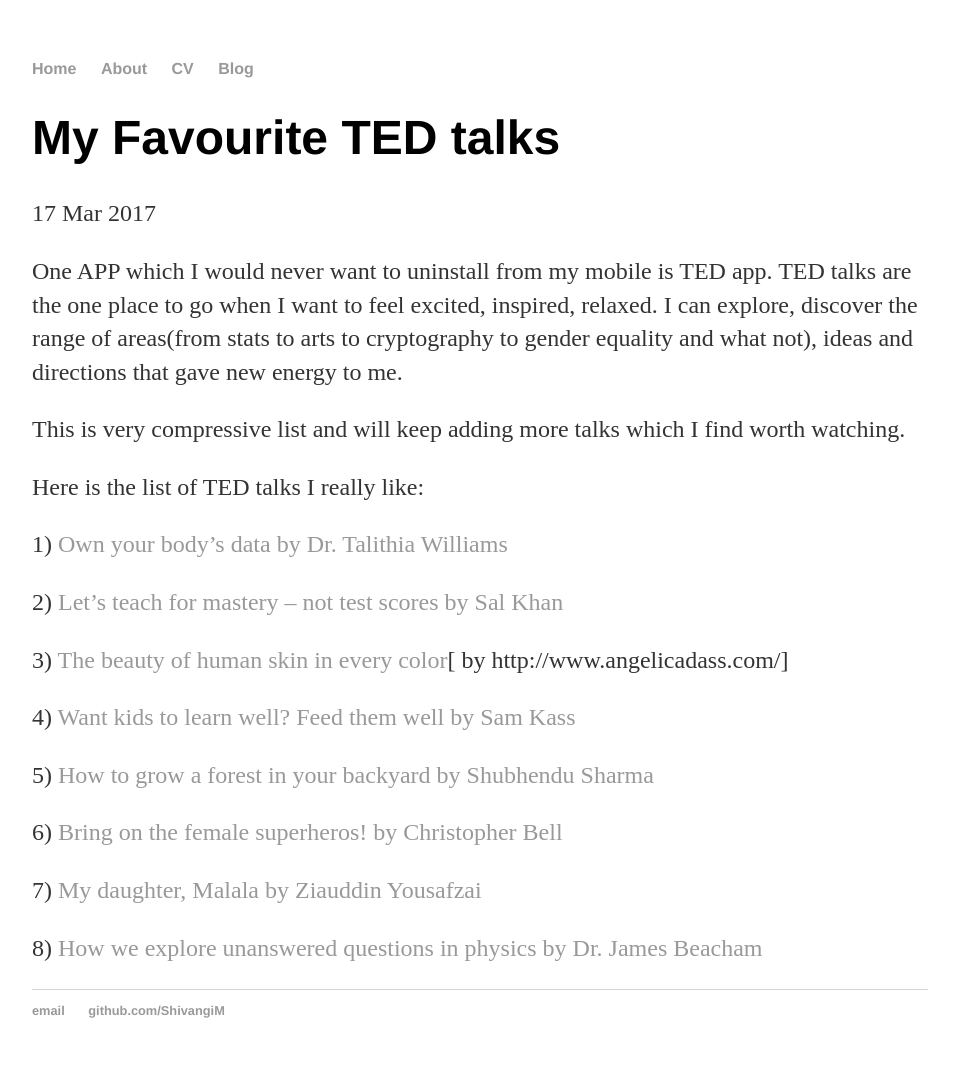
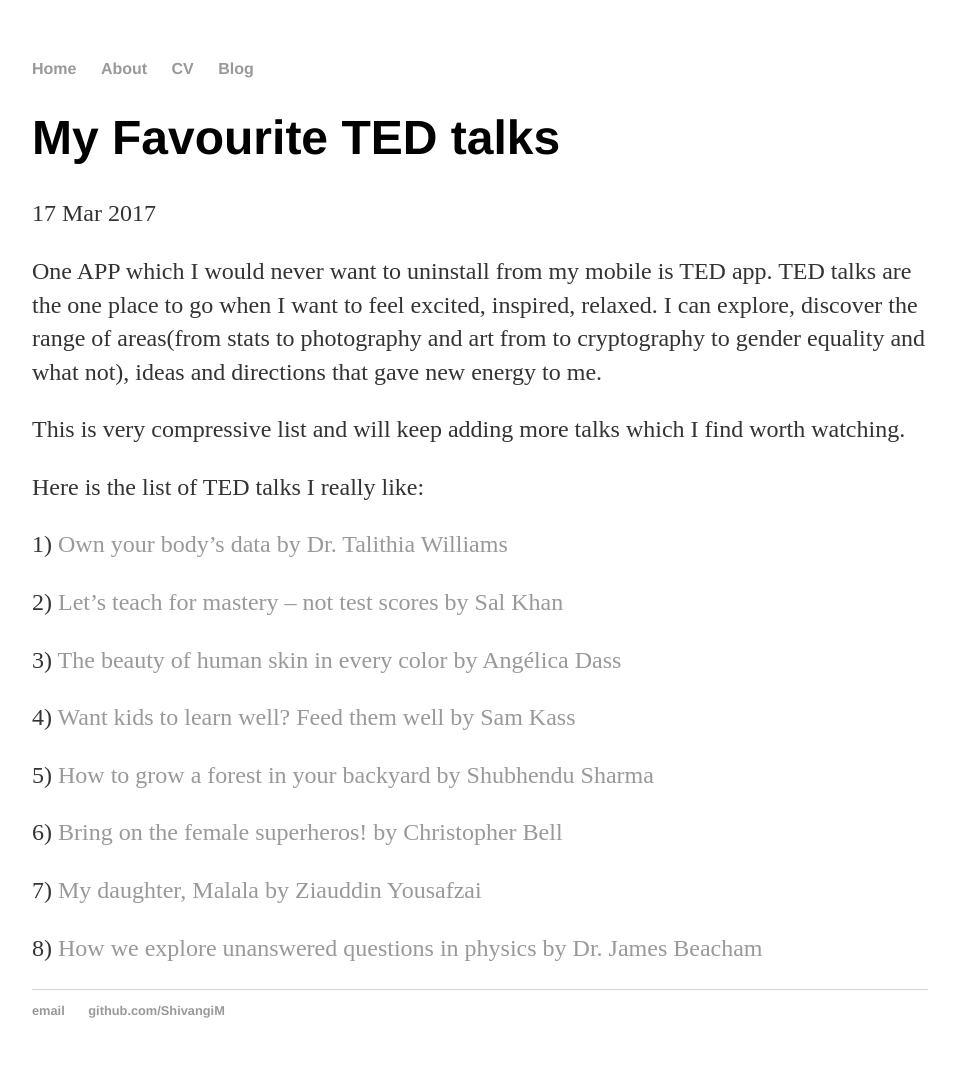
Before and after one commit to ShivangiM/shivangim.github.io, a Jekyll site: the page built from _posts/2017-03-17-My Favourite TED Talks.md, in a window 1280 px wide. Shown: the whole page, without its empty margins (160-1116 px from the left). Built offline with Jekyll 4.4.1, drawn with Linux system fonts in a browser that asks for light colours.

Commit message:
Update 2017-03-17-My Favourite TED Talks.md

```diff
--- a/_posts/2017-03-17-My Favourite TED Talks.md
+++ b/_posts/2017-03-17-My Favourite TED Talks.md
@@ -4,7 +4,7 @@
 date: 2017-03-17
 ---
 
-One APP which I would never want to uninstall from my mobile is TED app. TED talks are the one place to go when I want to feel excited, inspired, relaxed. I can explore, discover the range of areas(from stats to arts to cryptography to gender equality and what not), ideas and directions that gave new energy to me.
+One APP which I would never want to uninstall from my mobile is TED app. TED talks are the one place to go when I want to feel excited, inspired, relaxed. I can explore, discover the range of areas(from stats to photography and art from to cryptography to gender equality and what not), ideas and directions that gave new energy to me.
 
 This is very compressive list and will keep adding more talks which I find worth watching.
 
@@ -14,7 +14,7 @@
 
 2) [Let's teach for mastery -- not test scores](https://www.ted.com/talks/sal_khan_let_s_teach_for_mastery_not_test_scores)[ by Sal Khan](https://en.wikipedia.org/wiki/Sal_Khan)
 
-3) [The beauty of human skin in every color](https://www.ted.com/talks/angelica_dass_the_beauty_of_human_skin_in_every_color)[ by http://www.angelicadass.com/]
+3) [The beauty of human skin in every color](https://www.ted.com/talks/angelica_dass_the_beauty_of_human_skin_in_every_color)[ by Angélica Dass](http://www.angelicadass.com/)
 
 4) [Want kids to learn well? Feed them well](https://www.ted.com/talks/sam_kass_want_to_teach_kids_well_feed_them_well)[ by Sam Kass](http://www.troveworldwide.com/who-we-are)
 
```
